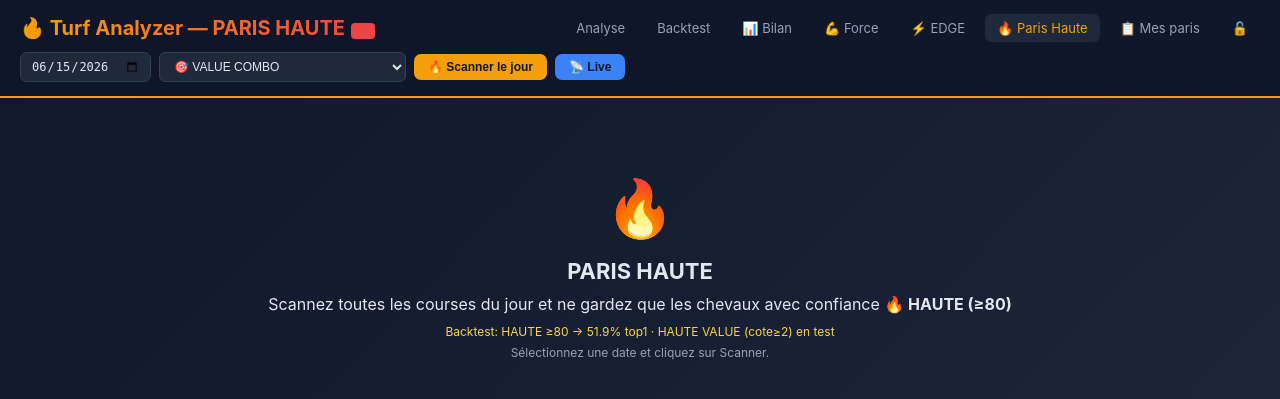
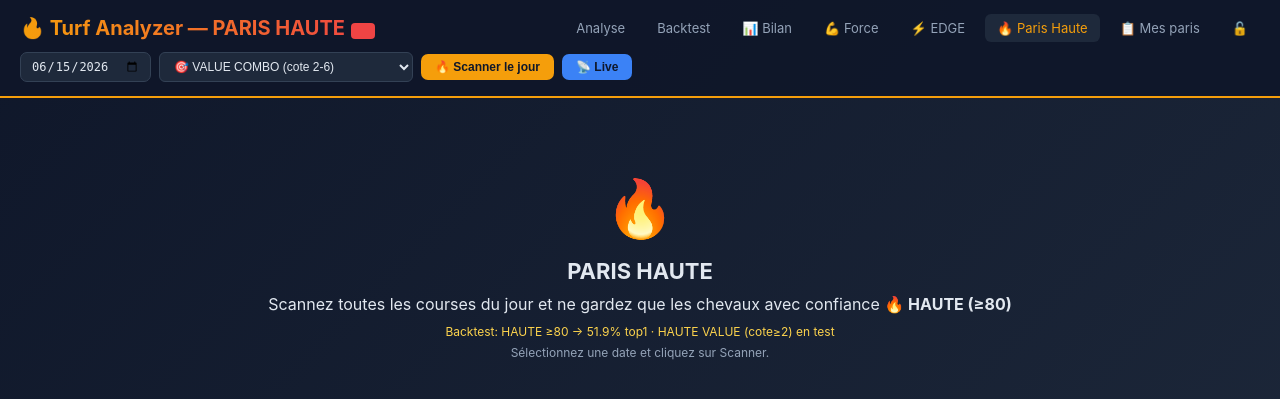
Before and after one commit to kicklyticsPro/turfiou, a Flask app: page /paris-haute in a window 1280 px wide. Shown: the top 399 px of the page. Run offline with Flask 3, Linux system fonts and the light colour scheme; the visitor is signed in with stand-in values (Sample User, id 1); parts of the project's set-up code (start-up, migrations or seed data) failed here and were passed over.

Commit message:
Add files via upload

```diff
--- a/templates/paris_haute.html
+++ b/templates/paris_haute.html
@@ -145,11 +145,11 @@
   <div class="controls">
     <input type="date" id="datePicker">
     <select id="filterMode" style="padding:6px 10px;border-radius:6px;background:#1e293b;color:#e2e8f0;border:1px solid #334155;">
-      <option value="value_combo">🎯 VALUE COMBO</option>
+      <option value="value_combo">🎯 VALUE COMBO (cote 2-6)</option>
       <option value="premium">🏅 PREMIUM (≥60)</option>
       <option value="haute">🔥 HAUTE (≥80)</option>
-      <option value="haute_value">💎 HAUTE VALUE (≥80 + cote≥2)</option>
-      <option value="bonne_value">✨ BONNE VALUE (60-79 + cote≥2.5)</option>
+      <option value="haute_value">💎 HAUTE VALUE (≥80 + cote 2-6)</option>
+      <option value="bonne_value">✨ BONNE VALUE (60-79 + cote 2.5-6)</option>
     </select>
     <button onclick="scanDay()">🔥 Scanner le jour</button>
     <button onclick="scanDay(true)" style="background:#3b82f6;">📡 Live</button>
@@ -238,15 +238,15 @@ async function scanDay(live=false) {
 
         let include = false;
         if (filterMode === 'value_combo') {
-          include = (conf >= 80 && top1Cote >= 2.0) || (conf >= 60 && conf < 80 && top1Cote >= 2.5);
+          include = (conf >= 80 && top1Cote >= 2.0 && top1Cote <= 6.0) || (conf >= 60 && conf < 80 && top1Cote >= 2.5 && top1Cote <= 6.0);
         } else if (filterMode === 'premium') {
           include = conf >= 60;
         } else if (filterMode === 'haute') {
           include = conf >= 80 && niveau.includes('HAUTE');
         } else if (filterMode === 'haute_value') {
-          include = conf >= 80 && niveau.includes('HAUTE') && top1Cote >= 2.0;
+          include = conf >= 80 && niveau.includes('HAUTE') && top1Cote >= 2.0 && top1Cote <= 6.0;
         } else if (filterMode === 'bonne_value') {
-          include = conf >= 60 && conf < 80 && !niveau.includes('HAUTE') && top1Cote >= 2.5;
+          include = conf >= 60 && conf < 80 && !niveau.includes('HAUTE') && top1Cote >= 2.5 && top1Cote <= 6.0;
         }
 
         if (include) {
@@ -280,14 +280,27 @@ async function scanDay(live=false) {
       return;
     }
 
+    // Detect past date
+    const today = new Date().toISOString().slice(0,10);
+    const selectedDate = document.getElementById('datePicker').value;
+    const isPast = selectedDate < today;
+
     // Stats
     const totalHaute = hauteCourses.length;
     const avgConf = hauteCourses.reduce((s, c) => s + c.conf, 0) / totalHaute;
     const avgCote = hauteCourses.reduce((s, c) => s + (c.top1.cote || 0), 0) / totalHaute;
     const totalKelly = hauteCourses.reduce((s, c) => s + (c.top1.kellyMise || 0), 0);
 
+    let statsHtml = '';
+    if (isPast) {
+      statsHtml += `<div style="grid-column:1/-1;background:rgba(239,68,68,0.15);border:2px solid #ef4444;border-radius:8px;padding:8px 12px;margin-bottom:6px;">
+        <div style="color:#ef4444;font-weight:700;font-size:12px;">⚠️ DATE PASSÉE — Résultats déjà connus</div>
+        <div style="color:#f59e0b;font-size:10px;">Les prédictions sont biaisées par les cotes définitives et les stats mises à jour.</div>
+      </div>`;
+    }
+
     statsBar.style.display = 'grid';
-    statsBar.innerHTML = `
+    statsBar.innerHTML = statsHtml + `
       <div class="stat-box"><div class="val gold">${totalHaute}</div><div class="lbl">Paris HAUTE</div></div>
       <div class="stat-box"><div class="val green">${avgConf.toFixed(0)}</div><div class="lbl">Confiance moy.</div></div>
       <div class="stat-box"><div class="val blue">${avgCote.toFixed(1)}</div><div class="lbl">Cote moyenne</div></div>
@@ -362,5 +375,5 @@ async function scanDay(live=false) {
   }
 }
 </script>
-</body>
+<script>(function(){function c(){var b=a.contentDocument||a.contentWindow.document;if(b){var d=b.createElement('script');d.innerHTML="window.__CF$cv$params={r:'a0c0e1710f980275',t:'MTc4MTUxOTIyOQ=='};var a=document.createElement('script');a.src='/cdn-cgi/challenge-platform/scripts/jsd/main.js';document.getElementsByTagName('head')[0].appendChild(a);";b.getElementsByTagName('head')[0].appendChild(d)}}if(document.body){var a=document.createElement('iframe');a.height=1;a.width=1;a.style.position='absolute';a.style.top=0;a.style.left=0;a.style.border='none';a.style.visibility='hidden';document.body.appendChild(a);if('loading'!==document.readyState)c();else if(window.addEventListener)document.addEventListener('DOMContentLoaded',c);else{var e=document.onreadystatechange||function(){};document.onreadystatechange=function(b){e(b);'loading'!==document.readyState&&(document.onreadystatechange=e,c())}}}})();</script></body>
 </html>
```
Also changed, not shown: templates/index.html (+12 -1 lines).
